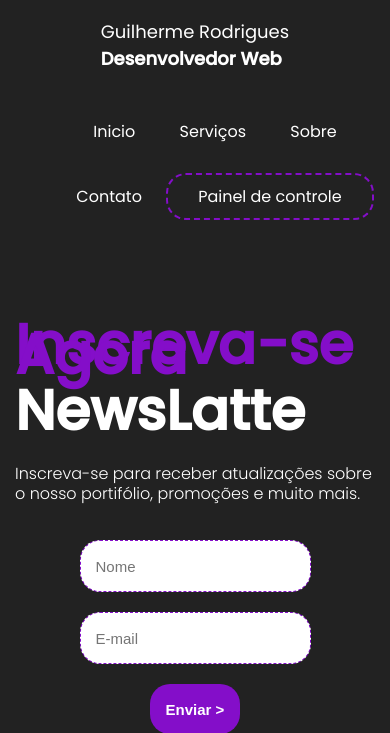
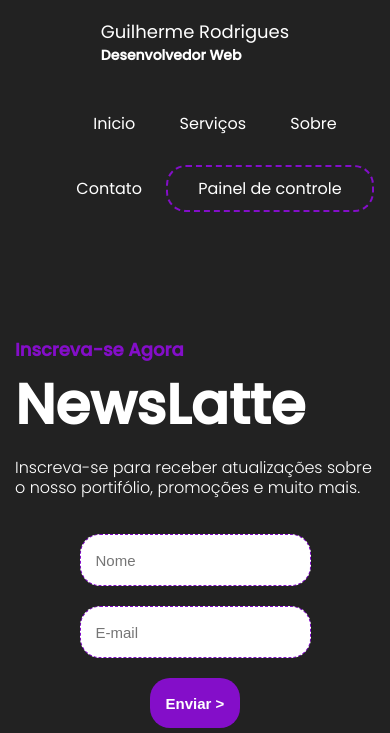
Before and after one commit to GuilhermeRodrigues95/escala, a PHP site: page / in a window 390 px wide. Shown: the top 733 px of the page. Run offline with PHP 8.4, Linux system fonts and the light colour scheme.

Commit message:
teste cell

```diff
--- a/styles/media.css
+++ b/styles/media.css
@@ -17,6 +17,10 @@
     }
 
     h3{
+        font-size: 14px;
+    }
+
+    span{
         font-size: 18px;
     }
 
```
